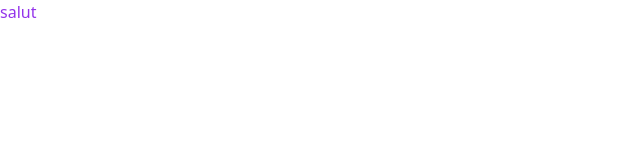
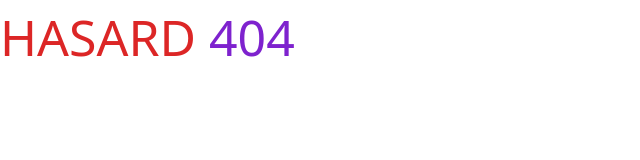
Before and after one commit to aliii390/hasar404, a website: page index.html in a window 1280 px wide. Shown: the whole page, without its empty margins (0-640 px from the left). Drawn offline with Linux system fonts and the light colour scheme.

Commit message:
ADD: modif tailwind

```diff
--- a/index.html
+++ b/index.html
@@ -8,7 +8,7 @@
     <link rel="icon" type="images/ico" href="images/H.ico">
 </head>
 <body>
-    <h1 class="text-purple-600">salut</h1>
+    <h1 class="text-red-600 text-[50px]">HASARD <span class="text-purple-700">404</span></h1>
 
 </body>
 </html>
```
Also changed, not shown: css/output.css.
